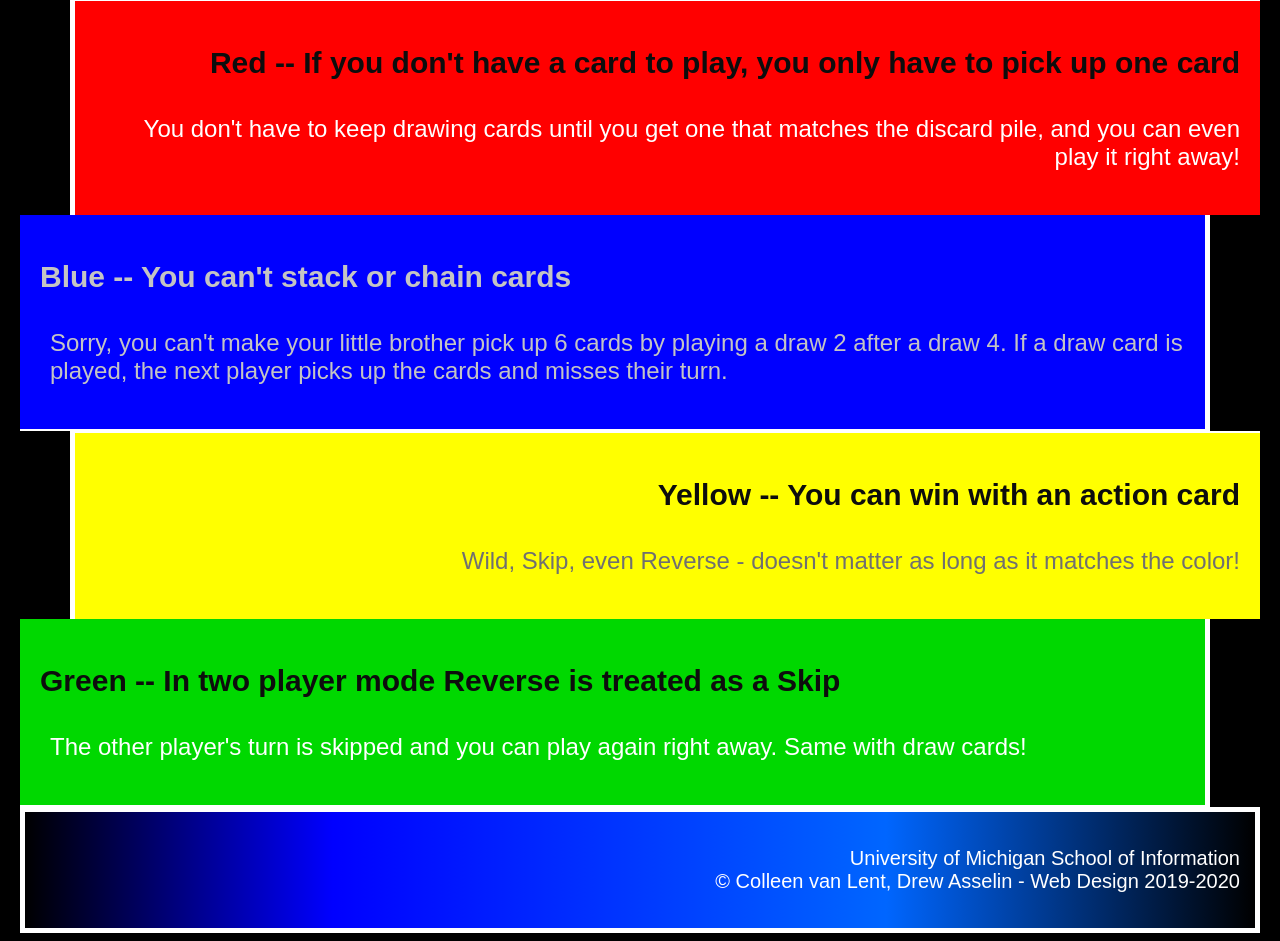
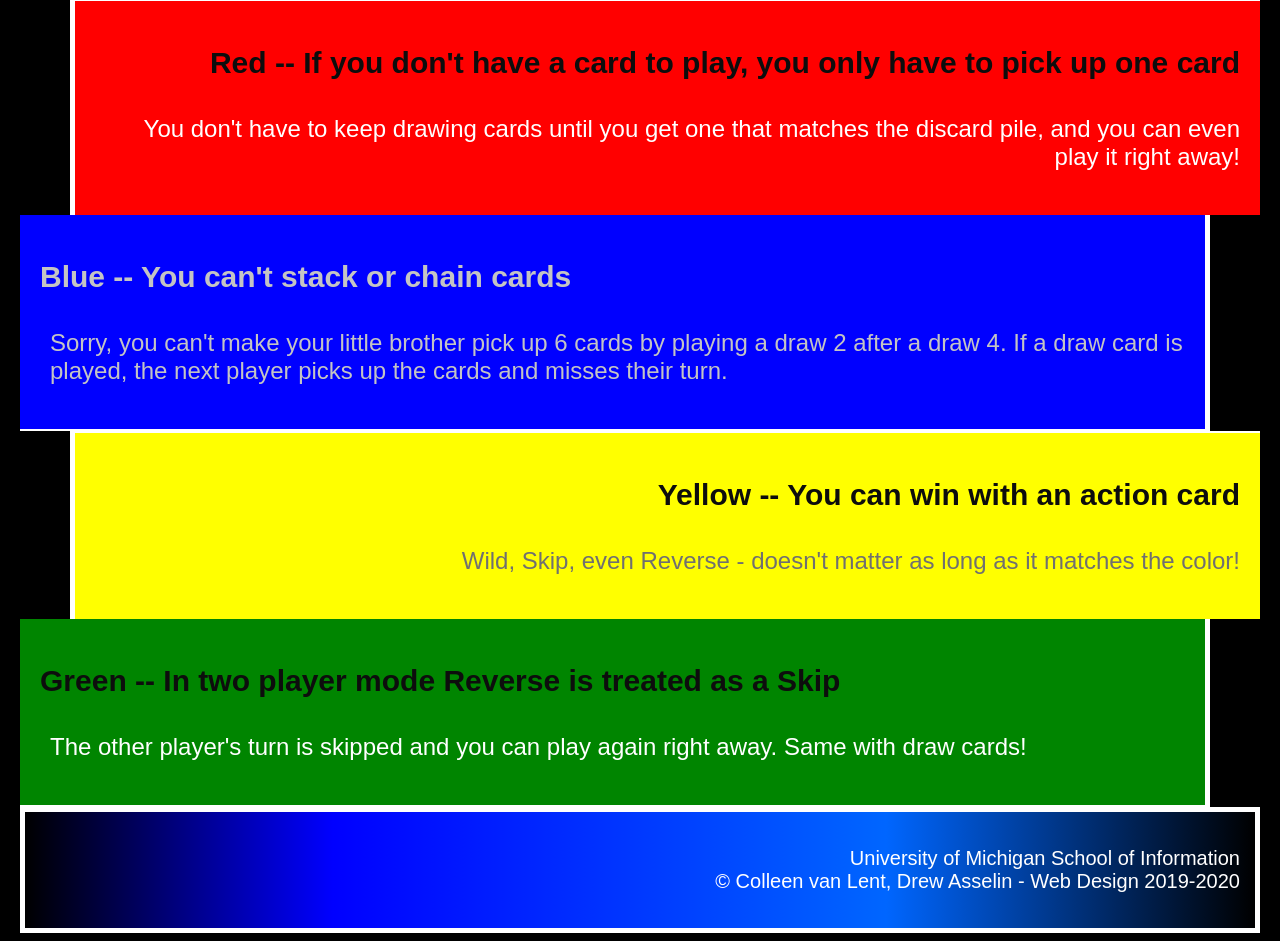
Before and after one commit to SelinaLiu8/hw3-2023, a plain HTML site: page index.html in a window 1280 px wide. Shown: the part 619-1560 px from the top of the page. Drawn offline with Linux system fonts and the light colour scheme.

Commit message:
color green change

```diff
--- a/css/style.css
+++ b/css/style.css
@@ -100,14 +100,14 @@ footer {
 /* ----green---- */
 
 .green {
-    background-color: #00D800;
+    background-color: #008500;
     text-align: left;
     margin-right: 50px;
     border-width: 0px 5px 2px 0px;
 }
 
 .green p, .green h2 {
-    background-color: #00D800;
+    background-color: #008500;
 }
 
 footer p {
```
